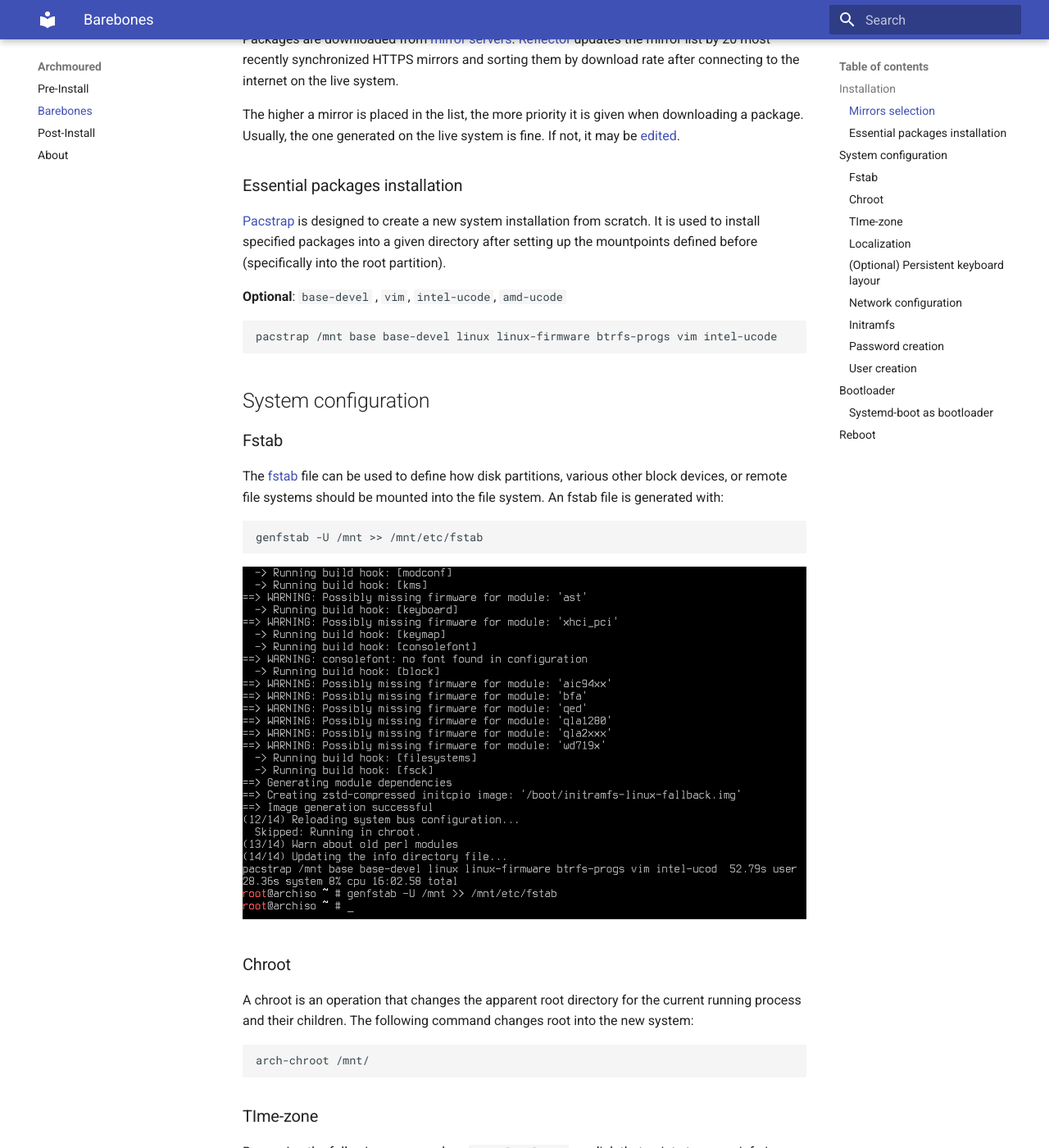
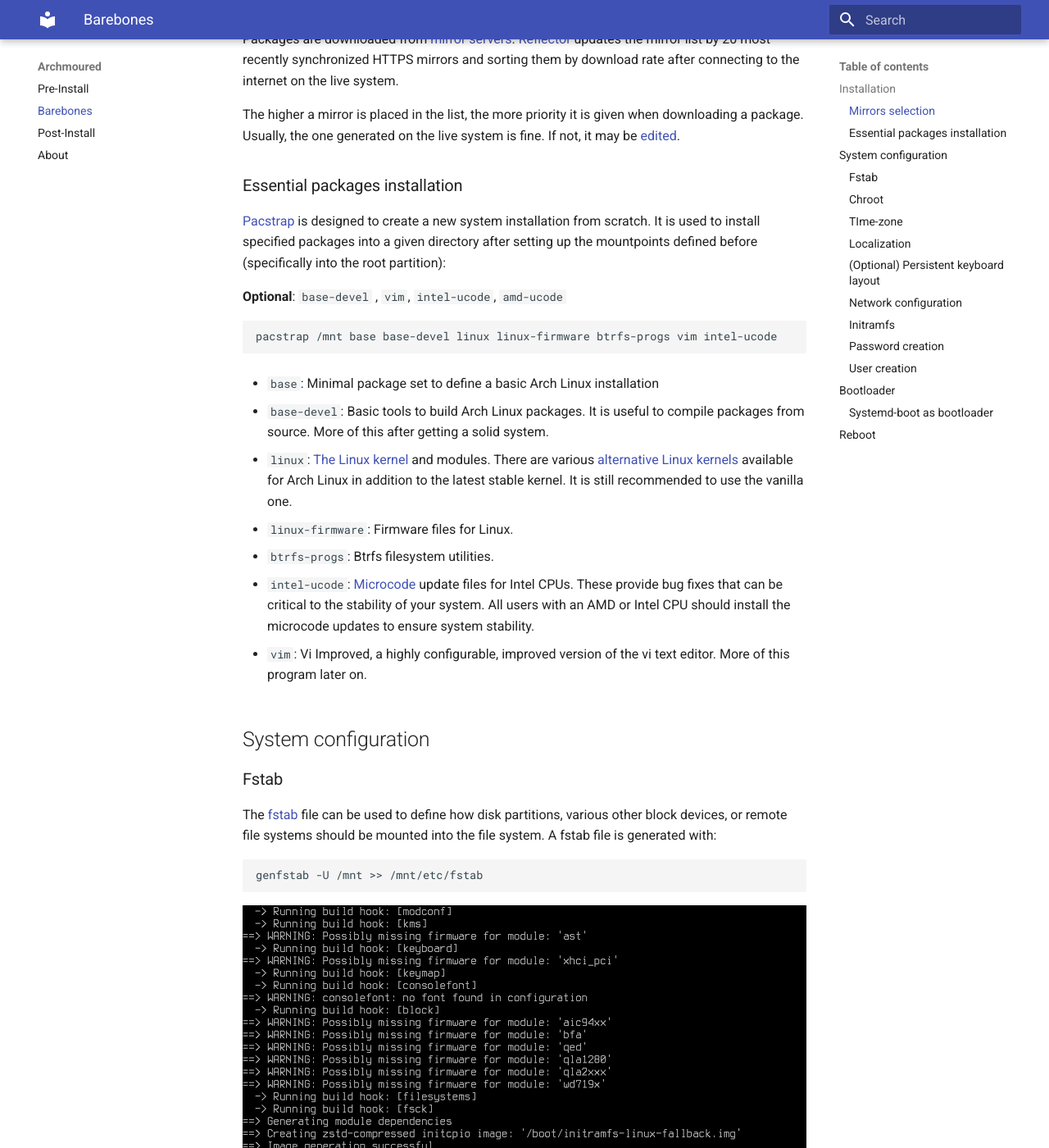
Before and after one commit to hvanjerdz/archmoured, an MkDocs documentation site: the page built from docs/barebones.md, in a window 1280 px wide and 1400 px high, scrolled down 242 px. Shown: the whole window at 82% size. Built offline with MkDocs 1.6.1 and Material for MkDocs 9.7.7, drawn with Linux system fonts in a browser that asks for light colours; some of the changed text lies outside the part shown.

Commit message:
Add specific process

`````diff
--- a/docs/barebones.md
+++ b/docs/barebones.md
@@ -10,29 +10,50 @@
 internet on the live system.
 
 The higher a mirror is placed in the list, the more priority it is given when downloading a package.
-Usually, the one generated on the live system is fine. If not, it may be [edited](https://wiki.archlinux.org/title/Help:Reading#Append,_add,_create,_edit).
+Usually, the one generated on the live system is fine. If not, it may be
+[edited](https://wiki.archlinux.org/title/Help:Reading#Append,_add,_create,_edit).
 
 
 ### Essential packages installation
 
 [Pacstrap](https://wiki.archlinux.org/title/Pacstrap) is designed to create a new system installation from scratch.
 It is used to install specified packages into a given directory after setting up the mountpoints defined before
-(specifically into the root partition).
+(specifically into the root partition):
 
 **Optional**: ```base-devel``` , ```vim```, ```intel-ucode```, ```amd-ucode```
 
-```
+```sh
 pacstrap /mnt base base-devel linux linux-firmware btrfs-progs vim intel-ucode
 ```
+
+- ```base```: Minimal package set to define a basic Arch Linux installation
+
+- ```base-devel```: Basic tools to build Arch Linux packages. It is useful to compile packages from source. More of this after
+getting a solid system.
+
+- ```linux```: [The Linux kernel](https://wiki.archlinux.org/title/Kernel) and modules. There are various [alternative
+Linux kernels](https://wiki.archlinux.org/title/Kernel#Officially_supported_kernels) available for Arch Linux in addition
+to the latest stable kernel. It is still recommended to use the vanilla one.
+
+- ```linux-firmware```: Firmware files for Linux.
+
+- ```btrfs-progs```: Btrfs filesystem utilities.
+
+- ```intel-ucode```: [Microcode](https://wiki.archlinux.org/title/Microcode) update files for Intel
+CPUs. These provide bug fixes that can be critical to the stability of your system. All users with
+an AMD or Intel CPU should install the microcode updates to ensure system stability.
+
+- ```vim```: Vi Improved, a highly configurable, improved version of the vi text editor. More of this
+program later on.
 
 ## System configuration
 
 ### Fstab
 
 The [fstab](https://wiki.archlinux.org/title/Fstab) file can be used to define how disk partitions, various other block
-devices, or remote file systems should be mounted into the file system. An fstab file is generated with:
+devices, or remote file systems should be mounted into the file system. A fstab file is generated with:
 
-```
+```sh
 genfstab -U /mnt >> /mnt/etc/fstab
 ```
 
@@ -40,10 +61,10 @@
 
 ### Chroot
 
-A chroot is an operation that changes the apparent root directory for the current running process and their children.
-The following command changes root into the new system:
+A [chroot](https://wiki.archlinux.org/title/Chroot) is an operation that changes the parent root directory
+for the current running process and their children. The following command changes root into the new system:
 
-```
+```sh
 arch-chroot /mnt/
 ```
 
@@ -53,42 +74,46 @@
 time zone name is unknown, it is recommended to play around by looking at the zoneinfo directory content (e.g.
 ```ls /usr/share/zoneinfo/```) to see which option is best suited. Replacing Region and City is necessary:
 
-```
+```sh
 ln -sf /usr/share/zoneinfo/Region/City /etc/localtime
 ```
 
 [Hwclock](https://man.archlinux.org/man/hwclock.8) is an administration tool for the time clocks. The following command
 sets the Hardware Clock from the System Clock and updates the timestamps found in /etc/adjtime:
 
-```
+```sh
 hwclock --systohc
 ```
 
 ### Localization
 
-To make use of the english language in the system, ```en_US.UTF-8 UTF-8```  found in ```/etc/locale.gen``` must be uncommented.
+To make use of the english language in the system, ```en_US.UTF-8 UTF-8```  found in ```/etc/locale.gen``` must be uncommented:
 
-```
+```sh
 vim /etc/locale.gen
 ```
+
 By using [echo](https://man.archlinux.org/man/echo.1), it is possible to edit/create a file without having to use a text editor.
 This command creates a locale.conf file and sets the LANG variable to the same uncommented above:
 
-```
+```sh
 echo LANG=en_US.UTF-8 > /etc/locale.conf
 ```
 
 The locales are generated by running:
 
-```
+```sh
 locale-gen
 ```
 
 ![Localization.png](img/Localization.png)
 
-### (Optional) Persistent keyboard layour
+### (Optional) Persistent keyboard layout
 
-```
+A persistent console keyboard layout can be specified by writing it on ```/etc/vconsole.conf```. On the next
+example, the Latin American layout is chosen:
+
+```sh
 echo KEYMAP=la-latin1 > /etc/vconsole.conf
 ```
 
@@ -97,29 +122,42 @@
 The following command creates the hostname file an adds the system's hostname.
 In this example, ```myhost``` is the hostname:
 
-```
+```sh
 echo myhost > /etc/hostname
 ```
 
+[Nss-myhostname](https://man.archlinux.org/man/nss-myhostname.8) provides localhost and the local hostname resolution to an
+IP address. Still, some software may instead read ```/etc/hosts``` directly. To prevent such software from unsafely resolving
+localhost over the network, entries for localhost are added. Resolving the local hostname is allowed by adding it too:
+
+```sh
+vim /etc/hosts
 ```
-vim /etc/hosts
+
+The following text must be added to the file:
+
+```
+127.0.0.1 localhost
+::1 localhost
+127.0.1.1 myhost.localdomain myhost
 ```
 
 ![Etc_hosts.png](img/Etc_hosts.png)
 
+A configuration for a system with a permanent IP address or a domain name can be done too, but this won't be covered in this guide.
+
 ### Initramfs
 
-```
-vim /etc/mkinitcpio.conf
-```
+The ```mkinitcpio.conf``` file must be edited, adding ```btrfs``` for it must be loaded before any boot hook.
+Inside ```HOOKS```, ```base udev systemd autodetect keyboard modconf block sd-encrypt filesystems``` is added.
 
 - `base`: provides crucial runtime necessities for booting.
 
 - `udev`: adds the udev daemon to the initramfs, allowing for dynamic loading of modules and reliable detection of
 the root device via tags (UUID).
 
-- `systemd`: installs a basic systemd setup in the initramfs, and is meant toreplace the 'base', 'usr', 'udev'
-and 'resume' hooks. Other hooks with runtime components will need to be ported, and will not work as intended.
+- `systemd`: installs a basic systemd setup in the initramfs, and is meant toreplace the `base`, `usr`, `udev`
+and `resume` hooks. Other hooks with runtime components will need to be ported, and will not work as intended.
 Including ```base``` hook before this one to ensure that a rescue shell exists on the initramfs is a good idea.
 
 - `autodetect`: shrinks the initramfs to a smaller size by autodetecting the needed
@@ -137,9 +175,15 @@
 
 - `filesystems`: adds filesystems modules to the image.
 
+```sh
+vim /etc/mkinitcpio.conf
+```
+
 ![Mkinitcpio_config.png](img/Mkinitcpio_config.png)
 
-```
+The initramfs image is recreated:
+
+```sh
 mkinitcpio -P
 ```
 
@@ -147,35 +191,76 @@
 
 ### Password creation
 
-```
+A root password is set:
+
+```sh
 passwd
 ```
 
 ### User creation
 
-```
-useradd -mG wheel username
+With the following command, an user and the respective home directory is created. This user is wheel member.
+Wheel is the administration group, commonly used to give privileges to perform administrative actions. Even
+though it isn't the default, it can also be used to give access to the [sudo](https://wiki.archlinux.org/title/Sudo)
+and [su](https://wiki.archlinux.org/title/Su) utilities. In the following example, ```username``` is the user's name:
+
+```sh
+useradd -m -G wheel username
 ```
 
-```
+The configuration for sudo is found in ```/etc/sudoers```. It must be edited by using [visudo](https://man.archlinux.org/man/visudo.8).
+Visudo locks the sudoers file against multiple simultaneous edits, performs basic validity checks, and checks for syntax errors before installing the edited file. This prevents any error that could make of sudo inoperable.
+
+The default editor for visudo is vi. To establish  as the visudo editor for the duration of the current shell session,
+set EDITOR=nano before visudo:
+
+```sh
  EDITOR=vim visudo
 ```
 
-```
+```%wheel ALL=(ALL) ALL``` is uncommented to allow members of group wheel to execute any command:
+
+```sh
 %wheel ALL=(ALL) ALL
 ```
 
-```
+It is highly recommended to set a password for the created user:
+
+```sh
 passwd username
 ```
 
 ![User_creation.png](img/User_creation.png)
 
-```
+Using pacman, the following packages are installed:
+
+- ````linux-headers```: Headers and scripts for building modules for the Linux kernel.
+
+- ```networkmanager```: Network connection manager and user applications.
+
+- ```dialog```: A tool to display dialog boxes from shell scripts.
+
+- ```wpa_supplicant```: A utility providing key negotiation for WPA wireless networks.
+
+- ```mtools```: A collection of utilities to access MS-DOS disks
+
+- ```dosfstools```: DOS filesystem utilities.
+
+- ```git```: The fast distributed version control system.
+
+- ```xdg-utils```: Command line tools that assist applications with a variety of desktop integration tasks.
+
+- ```xdg-user-dirs```: Manages user directories like ```~/Desktop``` and ```~/Music```.
+
+```sh
 pacman -S linux-headers networkmanager dialog wpa_supplicant mtools dosfstools git xdg-utils xdg-user-dirs
 ```
 
-```
+The main command used to introspect and control systemd is [systemctl](https://man.archlinux.org/man/systemctl.1).
+Some of its uses are examining the system state and managing the system and services. The following command enables
+NetworkManager to start automatically at boot:
+
+```sh
 systemctl enable NetworkManager
 ```
 
@@ -185,24 +270,25 @@
 
 ### Systemd-boot as bootloader
 
-```
+```sh
  bootctl --path=/boot install
 ```
 
 ![Systemd-boot_install.png](img/Systemd-boot_install.png)
 
-```
+```sh
  echo $(blkid -s UUID -o value /dev/sda2) >> /boot/loader/entries/arch.conf
 ```
 
 ![UUID_sda2.png](img/UUID_sda2.png)
 
-```
+```sh
 vim boot/loader/entries/arch.conf
 ```
+
 ![Archconf.png](img/Archconf.png)
 
-```
+```sh
 vim /boot/loader/loader.conf
 ```
 
@@ -210,15 +296,15 @@
 
 ## Reboot
 
-```
+```sh
 exit
 ```
 
-```
+```sh
 umount -R /mnt
 ```
 
-```
+```sh
 reboot
 ```
 
`````
Also changed, not shown: docs/index.md (+14 -14 lines), docs/post-install.md (+11 -9 lines), site/barebones/index.html, site/index.html, site/post-install/index.html, site/search/search_index.json.
